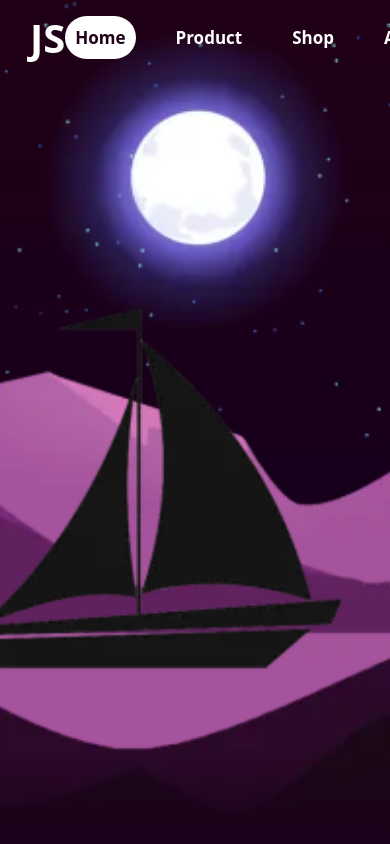
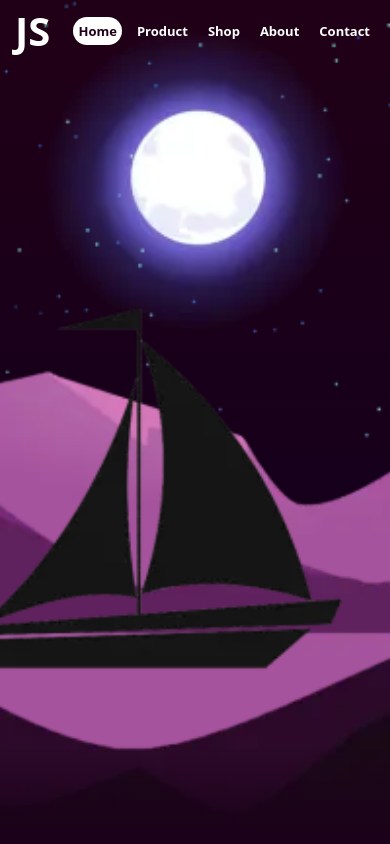
Before and after one commit to MinaEmad193/Scrolling-Landing-Page, a plain HTML site: page index.html in a window 390 px wide. Shown: the top 844 px of the page. Drawn offline with Linux system fonts and the light colour scheme.

Commit message:
Add files via upload

```diff
--- a/main.js
+++ b/main.js
@@ -10,17 +10,19 @@ window.onscroll = function() {
     let value = scrollY
     javaScript.style.transform = `translateY(${(value/1.2) - 180}px)`
     moon.style.transform = `translateY(${value*2.5}px)`
-    javaScript.style.fontSize = `${value / 2}px`
+    javaScript.style.fontSize = `${value / 2.5}px`
     if (value > 170) {
         moon.style.display = "none"
-        javaScript.style.fontSize = "85px"
+        javaScript.style.fontSize = "68px"
         document.querySelector(".imgs-cont").style.background = `linear-gradient(#6094da, transparent)`
+        document.querySelector("header").style.display = "none"
     } else {
+        document.querySelector("header").style.display = "flex"
         moon.style.display = "block"
         document.querySelector(".imgs-cont").style.background = `linear-gradient(#200016, #10001f)`
     }
 
-    if (value < 310) {
+    if (value < 550) {
 
         javaScript.style.display = "block"
     }
--- a/style.css
+++ b/style.css
@@ -121,3 +121,69 @@ header {
         margin-bottom: 5px;
     }
 }
+
+@media (max-width: 800px) {
+    header {
+    padding:5px 20px;
+        ul {
+            gap:20px;
+
+            li {
+                > a {
+                    padding:7px;
+                    font-size: 15px;
+                }
+            }
+
+            .active-nav {
+                padding:7px;
+                font-size: 15px;
+            }
+        }
+    }
+}
+
+@media (max-width: 500px) {
+    header {
+    padding:3px 15px;
+        ul {
+            gap:10px;
+
+            li {
+                > a {
+                    padding:5px;
+                    font-size: 13px;
+                }
+            }
+
+            .active-nav {
+                padding:5px;
+                font-size: 13px;
+            }
+        }
+    }
+}
+
+@media (max-width: 370px) {
+    header {
+    align-items: start;
+    padding:3px 15px;
+        ul {
+            gap:10px;
+            flex-direction: column;
+            margin-top: 10px;
+
+            li {
+                > a {
+                    padding:5px;
+                    font-size: 13px;
+                }
+            }
+
+            .active-nav {
+                padding:5px;
+                font-size: 13px;
+            }
+        }
+    }
+}
```
